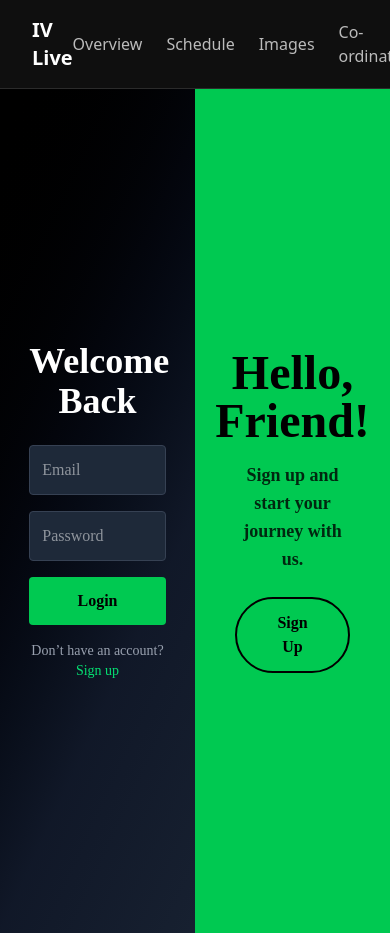
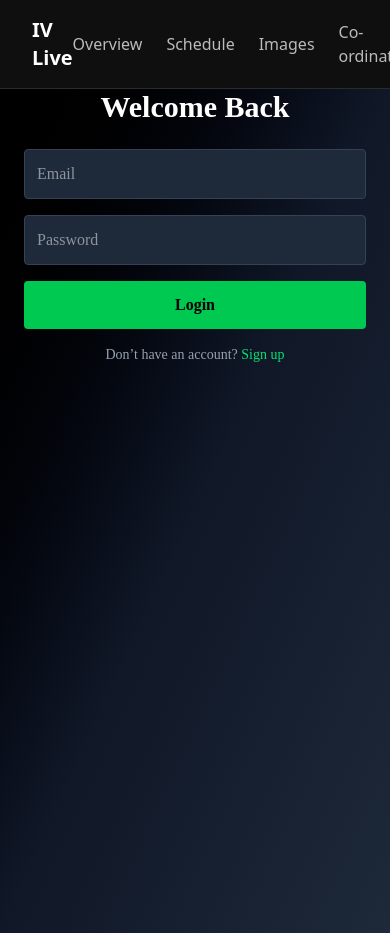
Before and after one commit to AbhaiSankarPR/IV_CSE_27, a React (Vite) app: page /login in a window 390 px wide. Shown: the top 933 px of the page. Built offline with nearby package versions, Linux system fonts and the light colour scheme.

Commit message:
Update Login.jsx

```diff
--- a/src/pages/Login.jsx
+++ b/src/pages/Login.jsx
@@ -18,17 +18,20 @@ export default function AuthPage() {
 
   return (
     <div className="flex items-center justify-center min-h-screen bg-gradient-to-br from-black via-gray-900 to-gray-800 font-[Poppins] text-white overflow-hidden">
-      <div className="relative w-full h-screen flex overflow-hidden">
-        {/* Form Container */}
+      <div className="relative w-full min-h-screen flex flex-col lg:flex-row overflow-hidden">
+
+        {/* --- FORM CONTAINER --- */}
         <div
-          className={`absolute top-0 left-0 h-full w-1/2 flex flex-col items-center justify-center transition-transform duration-700 ease-in-out ${
-            isLogin ? "translate-x-0" : "translate-x-full"
+          className={`flex flex-col items-center justify-center w-full lg:w-1/2 px-6 sm:px-10 transition-transform duration-700 ease-in-out ${
+            isLogin ? "translate-x-0" : "lg:translate-x-full"
           }`}
         >
           {isLogin ? (
             // --- LOGIN FORM ---
-            <div className="w-[70%] max-w-md">
-              <h2 className="text-4xl font-bold mb-6 text-center">Welcome Back</h2>
+            <div className="w-full max-w-md">
+              <h2 className="text-3xl sm:text-4xl font-bold mb-6 text-center">
+                Welcome Back
+              </h2>
               <form className="space-y-4">
                 <input
                   type="email"
@@ -56,8 +59,10 @@ export default function AuthPage() {
             </div>
           ) : (
             // --- SIGNUP FORM ---
-            <div className="w-[70%] max-w-md">
-              <h2 className="text-4xl font-bold mb-6 text-center">Create Account</h2>
+            <div className="w-full max-w-md">
+              <h2 className="text-3xl sm:text-4xl font-bold mb-6 text-center">
+                Create Account
+              </h2>
               <form className="space-y-4" onSubmit={handleSignupSubmit}>
                 <input
                   type="text"
@@ -97,8 +102,6 @@ export default function AuthPage() {
                   }}
                   className="w-full p-3 rounded bg-gray-800 border border-gray-700 focus:outline-none focus:border-green-500"
                 />
-
-                {/* Password Error */}
                 {passwordError && (
                   <p className="text-red-400 text-sm">{passwordError}</p>
                 )}
@@ -128,10 +131,10 @@ export default function AuthPage() {
           )}
         </div>
 
-        {/* Sliding Green Panel */}
+        {/* --- SLIDING GREEN PANEL (Visible only on large screens) --- */}
         <div
-          className={`absolute top-0 left-0 h-full w-1/2 bg-green-500 flex flex-col justify-center items-center text-black font-semibold text-center p-10 transition-transform duration-700 ease-in-out ${
-            isLogin ? "translate-x-full rounded-l-[0]" : "translate-x-0 rounded-r-[0]"
+          className={`hidden lg:flex absolute top-0 left-0 h-full w-1/2 bg-green-500 flex-col justify-center items-center text-black font-semibold text-center p-10 transition-transform duration-700 ease-in-out ${
+            isLogin ? "translate-x-full" : "translate-x-0"
           }`}
         >
           <h2 className="text-5xl mb-4">
```
